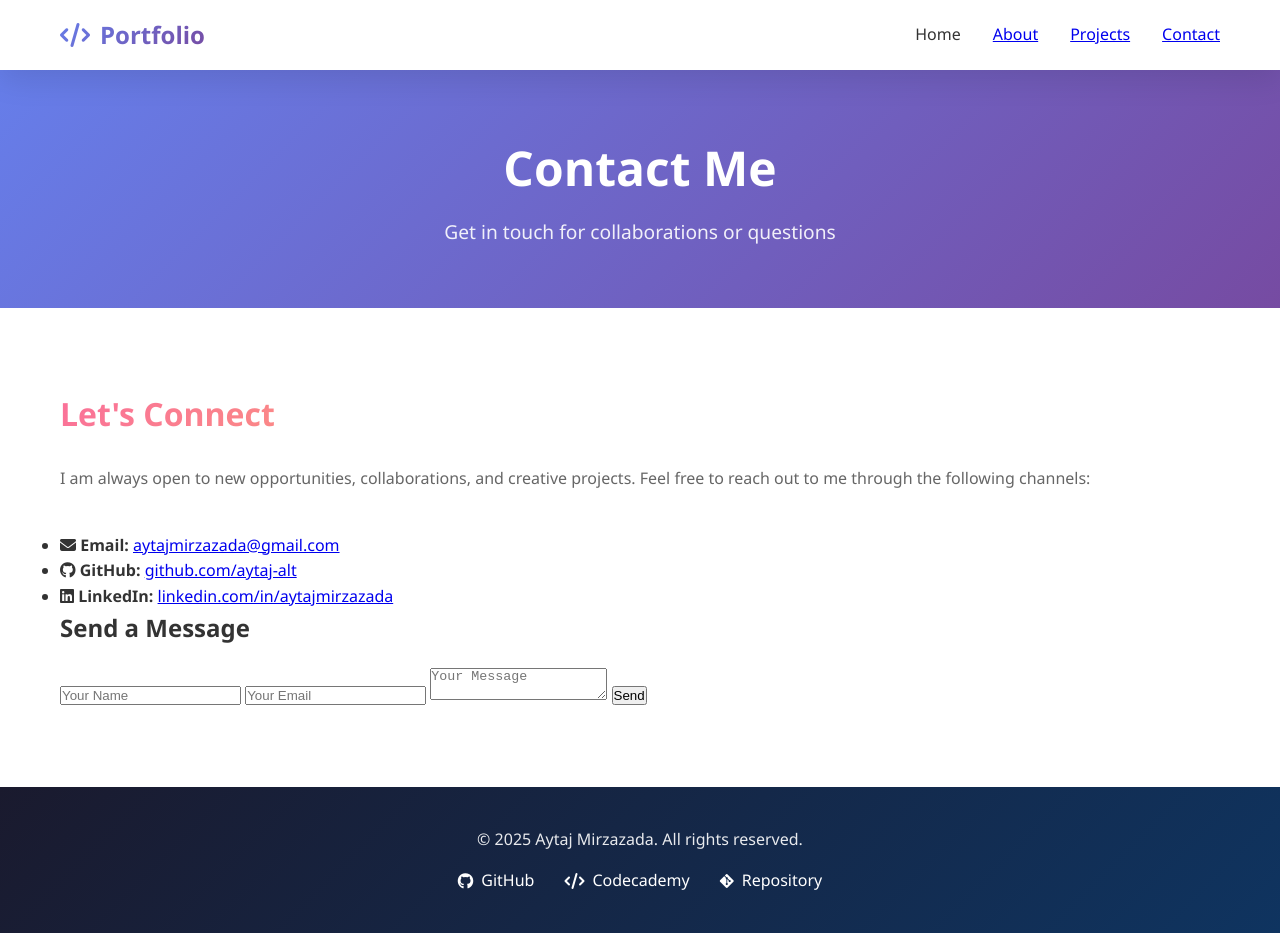
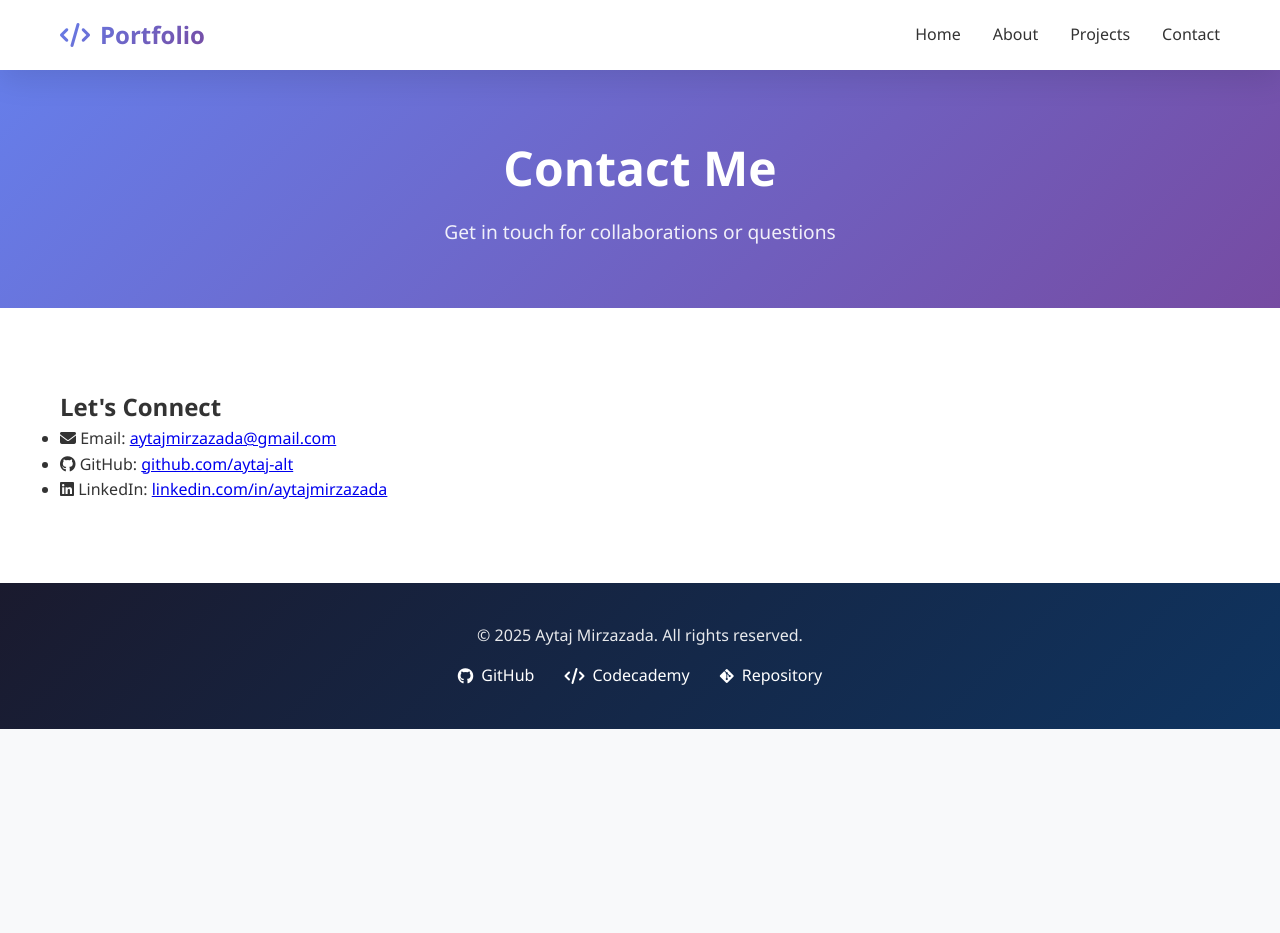
Before and after one commit to aytaj-alt/website-project, a Jekyll site: the page built from contact.md, in a window 1280 px wide and 933 px high. Built offline with Jekyll 4.4.1, drawn with Linux system fonts in a browser that asks for light colours.

```diff
--- a/_includes/header.html
+++ b/_includes/header.html
@@ -5,9 +5,9 @@
     </div>
     <div class="nav-menu" id="navMenu">
       <a href="/" class="nav-link active">Home</a>
-     <a href="{{ site.baseurl }}/about/">About</a>
-<a href="{{ site.baseurl }}/projects/">Projects</a>
-      <a href="{{ site.baseurl }}/contact/">Contact</a>
+      <a href="/about/" class="nav-link">About</a>
+      <a href="/projects/" class="nav-link">Projects</a>
+      <a href="/contact/" class="nav-link">Contact</a>
     </div>
     <div class="hamburger" id="hamburger">
       <span></span>
--- a/contact.md
+++ b/contact.md
@@ -11,37 +11,11 @@
 
 <section class="contact-section">
   <div class="container">
-    <div class="contact-info">
-      <h2>Let's Connect</h2>
-      <p>
-        I am always open to new opportunities, collaborations, and creative projects.
-        Feel free to reach out to me through the following channels:
-      </p>
-      <ul class="contact-list">
-        <li>
-          <i class="fas fa-envelope"></i>
-          <strong>Email:</strong> <a href="mailto:aytajmirzazada@gmail.com">aytajmirzazada@gmail.com</a>
-        </li>
-        <li>
-          <i class="fab fa-github"></i>
-          <strong>GitHub:</strong> <a href="https://github.com/aytaj-alt" target="_blank">github.com/aytaj-alt</a>
-        </li>
-        <li>
-          <i class="fab fa-linkedin"></i>
-          <strong>LinkedIn:</strong> <a href="https://linkedin.com/in/aytajmirzazada" target="_blank">linkedin.com/in/aytajmirzazada</a>
-        </li>
-      </ul>
-    </div>
-
-    <!-- Contact Form -->
-    <div class="contact-form">
-      <h2>Send a Message</h2>
-      <form action="https://formspree.io/f/your-form-id" method="POST">
-        <input type="text" name="name" placeholder="Your Name" required />
-        <input type="email" name="_replyto" placeholder="Your Email" required />
-        <textarea name="message" placeholder="Your Message" required></textarea>
-        <button type="submit" class="btn">Send</button>
-      </form>
-    </div>
+    <h2>Let's Connect</h2>
+    <ul class="contact-list">
+      <li><i class="fas fa-envelope"></i> Email: <a href="mailto:aytajmirzazada@gmail.com">aytajmirzazada@gmail.com</a></li>
+      <li><i class="fab fa-github"></i> GitHub: <a href="https://github.com/aytaj-alt" target="_blank">github.com/aytaj-alt</a></li>
+      <li><i class="fab fa-linkedin"></i> LinkedIn: <a href="https://linkedin.com/in/aytajmirzazada" target="_blank">linkedin.com/in/aytajmirzazada</a></li>
+    </ul>
   </div>
 </section>
```
Also changed, not shown: index.md (+0 -2 lines), project.md (+10 -58 lines).
